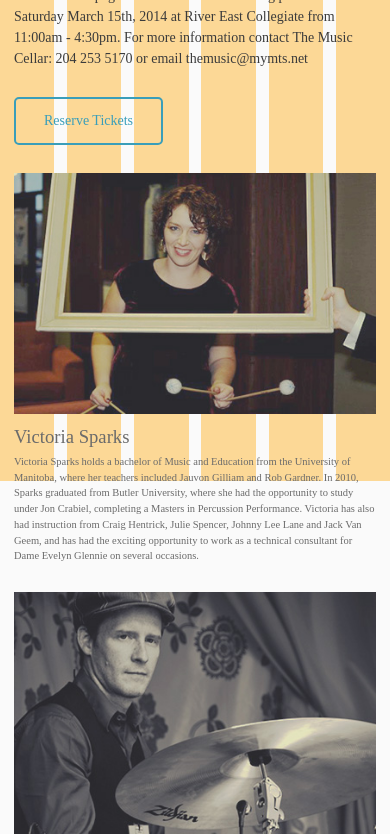
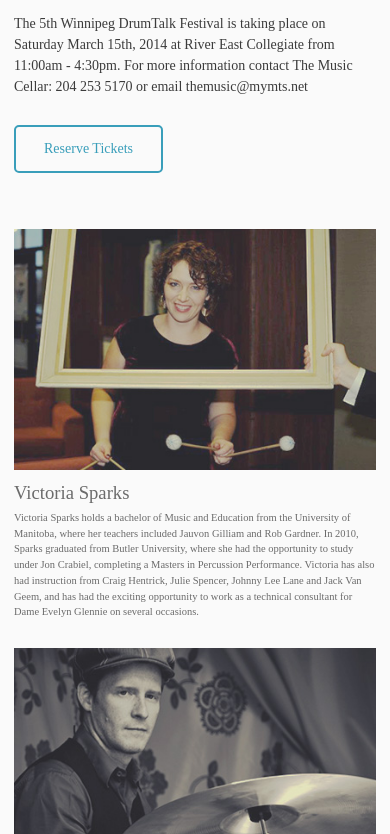
Before and after one commit to bcerasani/winnipeg-drumtalk, a website: page build/index.html in a window 390 px wide. Shown: the part 363-1197 px from the top of the page. Drawn offline with Linux system fonts and the light colour scheme; some packages are replaced by stand-ins of ours; a web font is replaced by a local one.

Commit message:
responsive styling

```diff
--- a/src/styles/components/_layout.scss
+++ b/src/styles/components/_layout.scss
@@ -28,12 +28,12 @@ header {
 // ---------------------------------------------
 
 section {
-  margin: 2rem 0;
+  margin: 4rem 0;
   @include media($tablet) {
     padding: 4rem 0;
   }
   @include media($desktop) {
-    padding: 4rem 0;
+    padding: 2rem 0;
   }
   &:last-of-type {
     margin-bottom: 0;
@@ -47,7 +47,10 @@ section {
     padding: 0 2rem;
   }
   @include media($desktop) {
-    padding: 0;
+    padding: 0 2rem;
+  }
+  @include media($widescreen) {
+    padding: 0 0;
   }
 }
 
@@ -60,6 +63,10 @@ section {
 
 .person {
   margin-bottom: 2rem;
+  @include media($tablet) {
+    @include span-columns(4 of 8);
+    @include omega(2n);
+  }
   @include media($desktop) {
     @include span-columns(4 of 12);
     @include omega(3n);
@@ -79,6 +86,10 @@ section {
 .gold {
   text-align: center;
   display: block;
+  @include media($tablet) {
+    @include span-columns(4 of 8);
+    @include omega(2n);
+  }
   @include media($desktop) {
     @include span-columns(4 of 8);
     @include omega(2n);
@@ -87,8 +98,14 @@ section {
 
 .silver {
   font-size: $fs-default;
-  @include span-columns(3 of 6);
-  @include omega(2n);
+  @include media($mobile) {
+    @include span-columns(3 of 6);
+    @include omega(2n);
+  }
+  @include media($tablet) {
+    @include span-columns(2 of 8);
+    @include omega(4n);
+  }
   @include media($desktop) {
     @include span-columns(2 of 8);
     @include omega(4n);
--- a/src/styles/components/_module.scss
+++ b/src/styles/components/_module.scss
@@ -133,18 +133,16 @@ path, g {
 }
 
 .social-block .text {
-  padding: 2rem 0;
+  padding: 3rem 0;
   color: $color-white;
   text-align: center;
   z-index: 10;
-  @include media($desktop) {
-   padding: 3rem 0;
-  }
   span {
     font-size: $fs-small;
     display: block;
   }
   h1 {
+    text-align: center;
     width: 60%;
     color: $color-white;
     margin: 1rem auto 1.5rem auto;
@@ -183,6 +181,9 @@ path, g {
   @include media($tablet) {
     height: 400px;
   }
+  @include media($desktop) {
+    height: 400px;
+  }
 }
 
 .map-wrap {
--- a/src/styles/vendor/_grid-settings.scss
+++ b/src/styles/vendor/_grid-settings.scss
@@ -4,10 +4,11 @@
 $gutter: 1em;
 $grid-columns: 6;
 $max-width: 1200px;
-$visual-grid: true;
-$visual-grid-color: orange;
+// $visual-grid: true;
+// $visual-grid-color: orange;
 
 // Define your breakpoints
-$mobile: new-breakpoint(min-width 320px 6);
-$tablet: new-breakpoint(min-width 569px 8);
+$mobile: new-breakpoint(min-width 320px max-width 568px 6);
+$tablet: new-breakpoint(min-width 569px max-width 959px 8);
 $desktop: new-breakpoint(min-width 960px 12);
+$widescreen: new-breakpoint(min-width 1200px 12);
```
Also changed, not shown: build/assets/styles/main.css, build/assets/styles/main.min.css.
